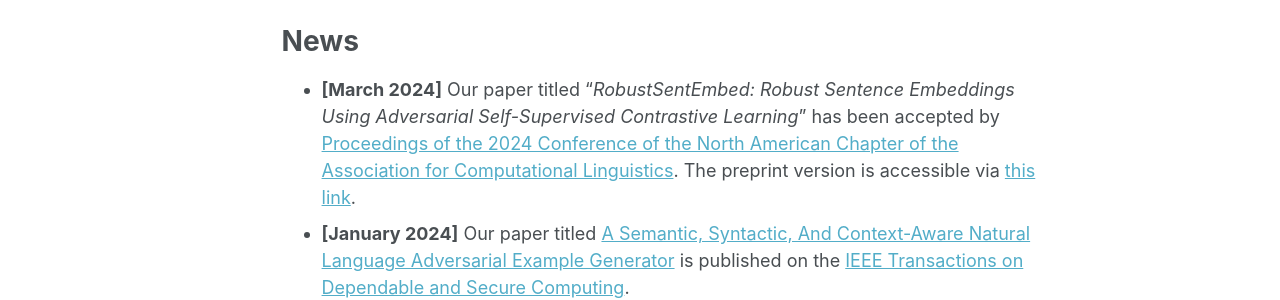
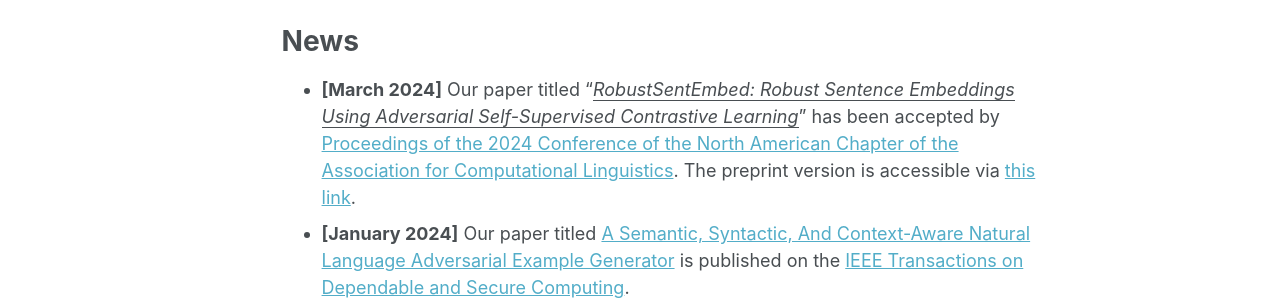
Before and after one commit to jasl1/jasl1.github.io, a Jekyll site: the page built from _pages/about.md, in a window 1280 px wide and 1333 px high. Shown: the part 672-972 px from the top of the window. Built offline with Jekyll 4.4.1, drawn with Linux system fonts in a browser that asks for light colours; some web fonts are replaced.

```diff
--- a/_pages/about.md
+++ b/_pages/about.md
@@ -16,7 +16,7 @@ Previously, I participated in an industrial project aimed at detecting various t
 
 News
 ======
-- **[March 2024]** Our paper titled "_RobustSentEmbed: Robust Sentence Embeddings Using Adversarial Self-Supervised Contrastive Learning_" has been accepted by [Proceedings of the 2024 Conference of the North American Chapter of the Association for Computational Linguistics](https://2024.naacl.org/). The preprint version is accessible via [this link](https://arxiv.org/abs/2403.11082).
+- **[March 2024]** Our paper titled "_<u>RobustSentEmbed: Robust Sentence Embeddings Using Adversarial Self-Supervised Contrastive Learning</u>_" has been accepted by [Proceedings of the 2024 Conference of the North American Chapter of the Association for Computational Linguistics](https://2024.naacl.org/). The preprint version is accessible via [this link](https://arxiv.org/abs/2403.11082).
 - **[January 2024]** Our paper titled [A Semantic, Syntactic, And Context-Aware Natural Language Adversarial Example Generator](https://ieeexplore.ieee.org/abstract/document/10416371) is published on the [IEEE Transactions on Dependable and Secure Computing](https://ieeexplore.ieee.org/xpl/RecentIssue.jsp?punumber=8858).
 - **[December 2023]** Our paper on robust text representation is accepted by [Empirical Methods in Natural Language Processing](https://2023.emnlp.org/) (EMNLP Findings). The preprint version is accessible via [this link](https://aclanthology.org/2023.findings-emnlp.305/).
 - **[October 2023]** The source code for our robust text representation is available in the [RobustEmbed repository](https://github.com/jasl1/RobustEmbed).
```
